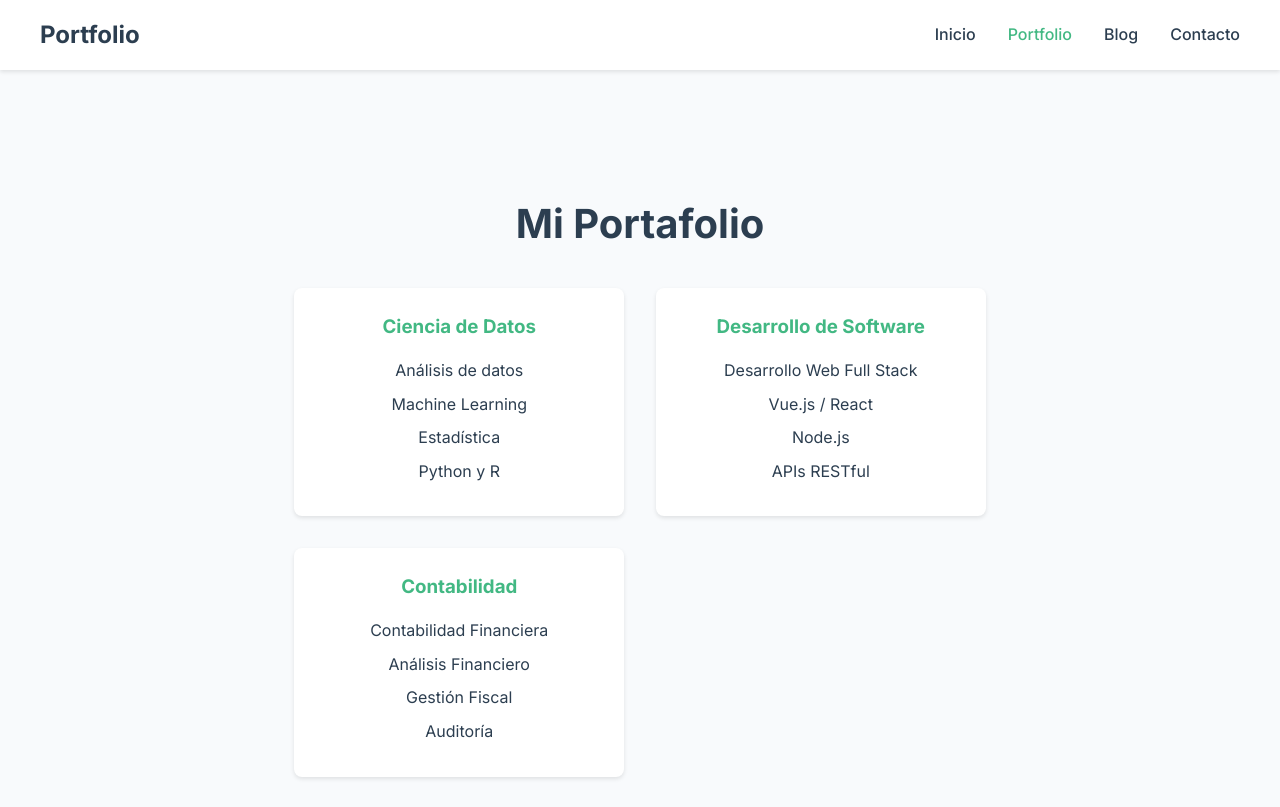
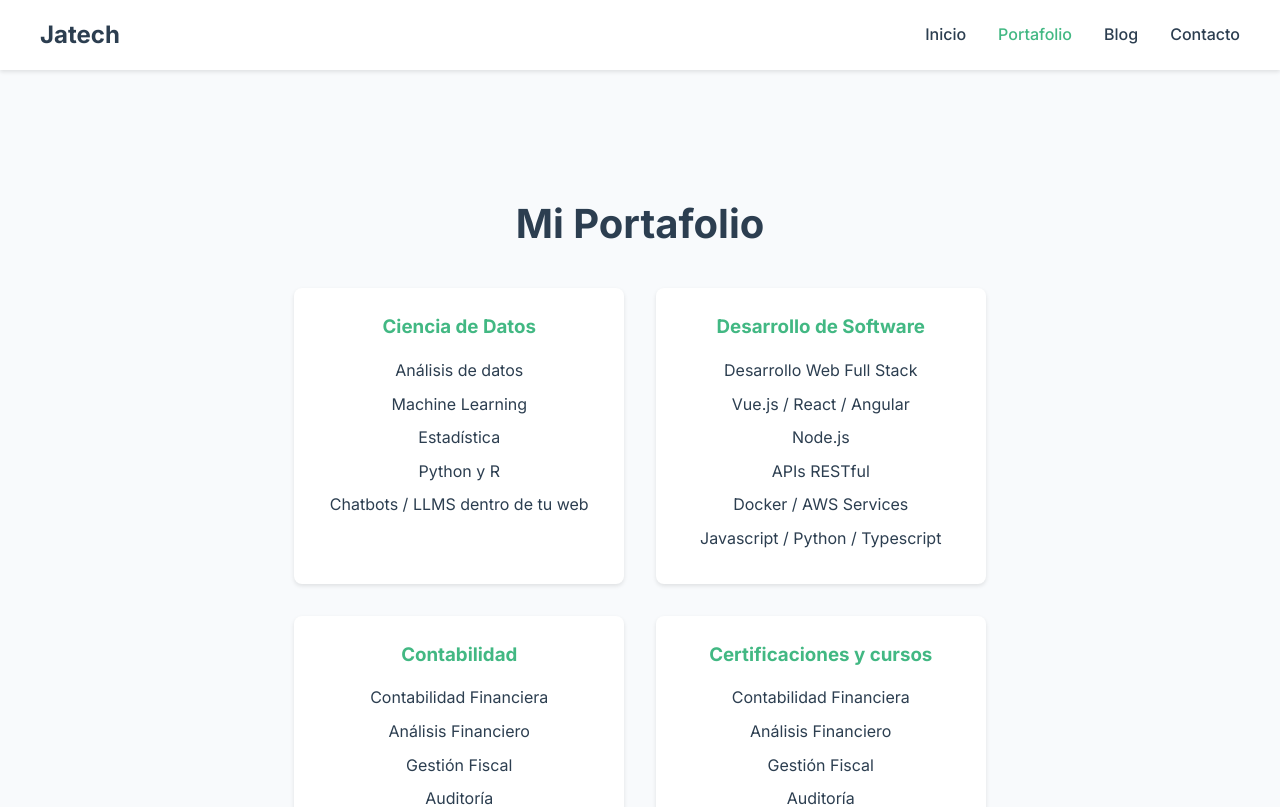
Before and after one commit to Nesjesramrey/portfolio-2025, a Vue app: page /portfolio in a window 1280 px wide. Shown: the top 807 px of the page. Built offline with nearby package versions, Linux system fonts and the light colour scheme.

Commit message:
add avatar and curses

```diff
--- a/src/components/Header.vue
+++ b/src/components/Header.vue
@@ -1,10 +1,10 @@
 <template>
   <header class="header">
     <nav class="nav-container">
-      <div class="logo">Portfolio</div>
+      <div class="logo">Jatech</div>
       <div class="nav-links">
         <router-link to="/" class="nav-link">Inicio</router-link>
-        <router-link to="/portfolio" class="nav-link">Portfolio</router-link>
+        <router-link to="/portfolio" class="nav-link">Portafolio</router-link>
         <router-link to="/blog" class="nav-link">Blog</router-link>
         <router-link to="/contacto" class="nav-link">Contacto</router-link>
       </div>
--- a/src/components/Home.vue
+++ b/src/components/Home.vue
@@ -2,6 +2,7 @@
   <section class="home-section">
     <div class="hero">
       <h1 class="hero-title">Bienvenido a mi web</h1>
+      <img src="../assets/avatar.png" alt="Perfil" class="hero-avatar" />
       <h2 class='hero-name'>Soy Nestor Jesus Ramirez Reyes</h2>
       <p class="hero-subtitle">Científico de Datos | Ingeniero de Software | Contador</p>
       <p class="hero-description">Combinando análisis de datos, desarrollo de software y experiencia financiera para crear soluciones innovadoras.</p>
@@ -47,6 +48,15 @@ export default {
   font-size: 3rem;
   color: #2c3e50;
   margin-bottom: 1rem;
+}
+
+.hero-avatar {
+  width: 150px;
+  height: 150px;
+  border-radius: 50%;
+  margin: 1rem auto;
+  display: block;
+  box-shadow: 0 4px 6px rgba(0, 0, 0, 0.1);
 }
 
 .hero-subtitle {
--- a/src/components/Portfolio.vue
+++ b/src/components/Portfolio.vue
@@ -9,19 +9,31 @@
           <li>Machine Learning</li>
           <li>Estadística</li>
           <li>Python y R</li>
+          <li>Chatbots / LLMS dentro de tu web</li>
         </ul>
       </div>
       <div class="skill-category">
         <h3>Desarrollo de Software</h3>
         <ul class="skill-list">
           <li>Desarrollo Web Full Stack</li>
-          <li>Vue.js / React</li>
+          <li>Vue.js / React / Angular</li>
           <li>Node.js</li>
           <li>APIs RESTful</li>
+          <li>Docker / AWS Services</li>
+          <li>Javascript / Python / Typescript</li>
         </ul>
       </div>
       <div class="skill-category">
         <h3>Contabilidad</h3>
+        <ul class="skill-list">
+          <li>Contabilidad Financiera</li>
+          <li>Análisis Financiero</li>
+          <li>Gestión Fiscal</li>
+          <li>Auditoría</li>
+        </ul>
+      </div>
+      <div class="skill-category">
+        <h3>Certificaciones y cursos</h3>
         <ul class="skill-list">
           <li>Contabilidad Financiera</li>
           <li>Análisis Financiero</li>
```
Also changed, not shown: src/assets/avatar.png (added), src/assets/profile-avatar.svg (added).
